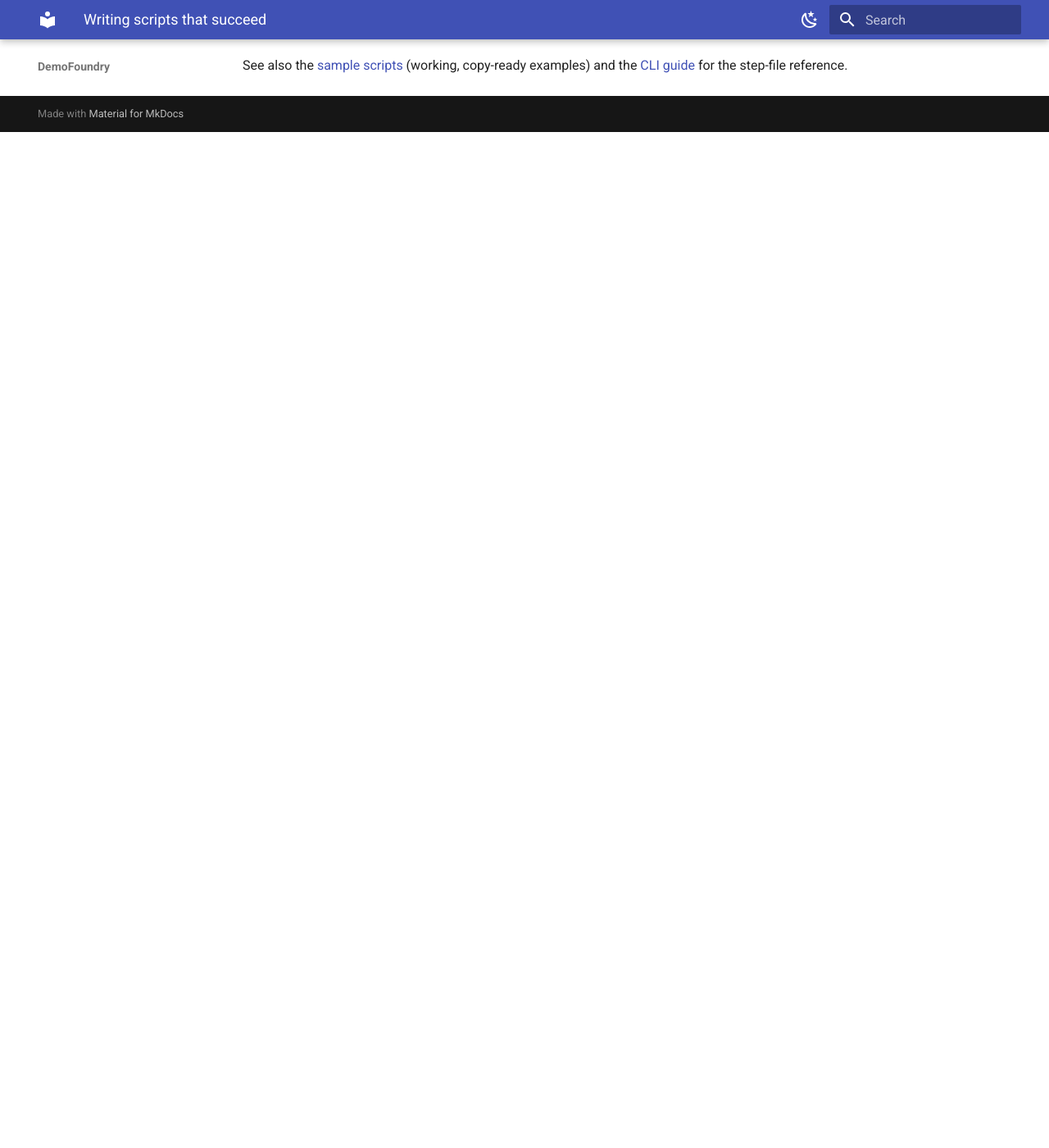
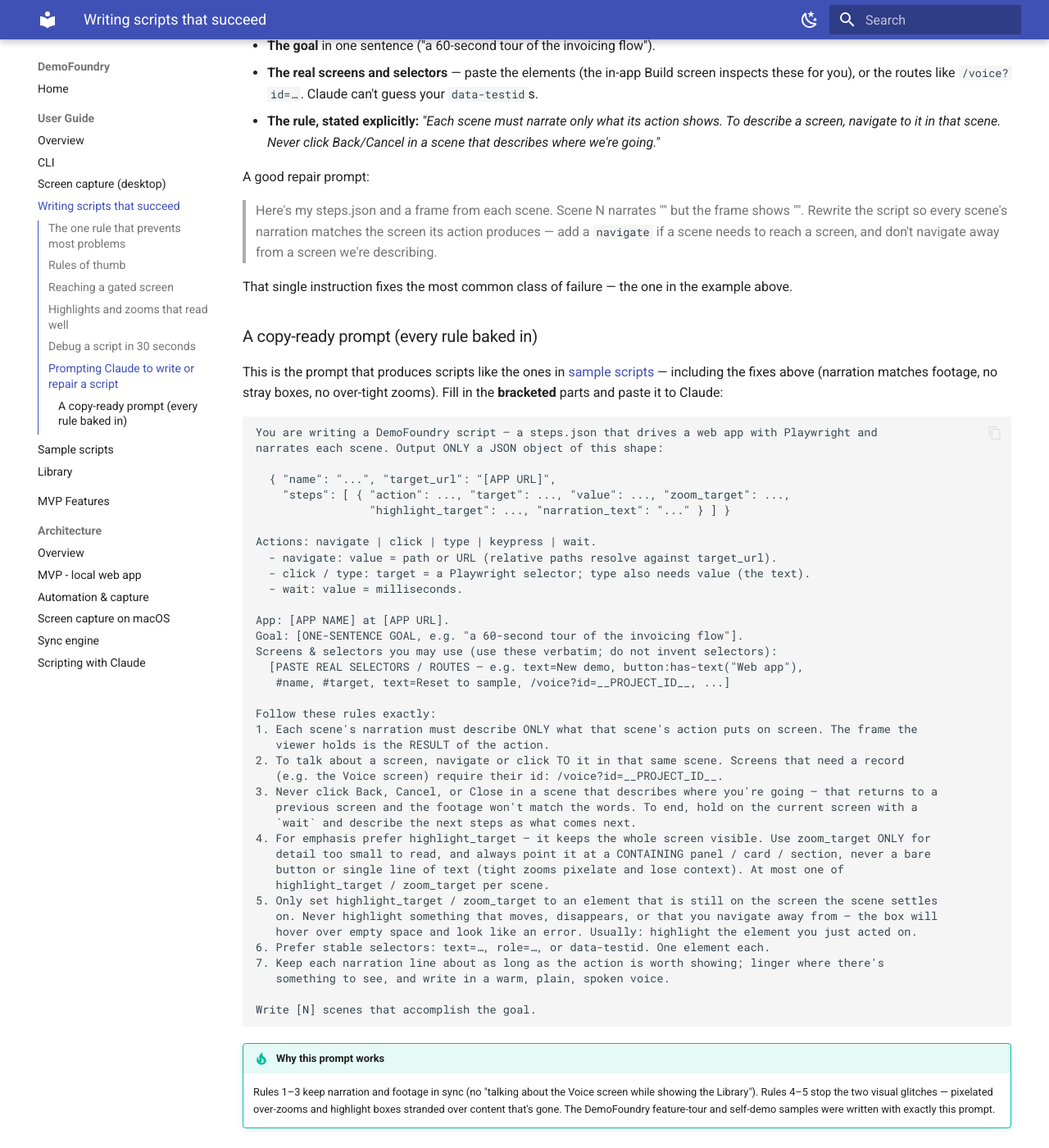
Before and after one commit to xolvco/demofoundry-lib, an MkDocs documentation site: the page built from docs/guide/writing-scripts.md, in a window 1280 px wide and 1400 px high, scrolled down 2134 px. Shown: the whole window at 82% size. Built offline with MkDocs 1.6.1 and Material for MkDocs 9.7.7, drawn with Linux system fonts in a browser that asks for light colours; before the commit the page ends 2295 px from its top, so only the background shows below that; some of the changed text lies outside the part shown.

Commit message:
docs: highlight/zoom pitfalls + a copy-ready script prompt with the fixes
writing-scripts.md additions, prompted by two real artifacts users hit:
- "Highlights and zooms that read well" — over-tight zooms (pixelate + lose
  context: zoom a container, or prefer highlight); stray highlight boxes left
  hovering over content that moved/disappeared/was navigated away from (only
  highlight elements still on the screen the scene settles on); one target per
  scene; viewport-only + scroll-into-view.
- "A copy-ready prompt (every rule baked in)" — a fill-in-the-blanks prompt that
  generates DemoFoundry scripts with all the fixes (narration matches footage,
  no stray boxes, no over-tight zooms). It's the prompt used for the self-demo
  and feature-tour samples.

Co-Authored-By: Claude Opus 4.8 (1M context) <noreply@anthropic.com>

````diff
--- a/docs/guide/writing-scripts.md
+++ b/docs/guide/writing-scripts.md
@@ -49,15 +49,37 @@ it explicitly. That's exactly what
 If a scene narrates a screen you can't reach with a plain selector, that's the tell: you need a
 `navigate` (often with an id) to get there.
 
-## Two capture facts that trip people up
+## Highlights and zooms that read well
 
-1. **The recording is viewport-only.** Anything below the fold isn't filmed. If you `highlight`
-   or `zoom` something far down the page (e.g. a control under a long list), DemoFoundry now
-   **scrolls it into view** before recording — but only if you name it as the scene's
-   `highlight_target`/`zoom_target`. Name the thing you want seen.
-2. **Don't `zoom_target` a tiny element.** Zoom crops to that element, so a small heading blows up
-   and pixelates. Zoom a **container** (a panel, a card), or skip zoom and just use `highlight_target`
-   — the highlight box and click marker already direct the eye.
+Each scene can draw a **highlight** box on `highlight_target`, a **click marker** where it clicked,
+and **zoom** in on `zoom_target`. Used well they direct the eye; used carelessly they look like
+glitches. Four things to get right:
+
+1. **The recording is viewport-only.** Anything below the fold isn't filmed. DemoFoundry now
+   **scrolls** the scene's `highlight_target`/`zoom_target` into view before recording — but only the
+   one you name. Name the thing you want seen.
+
+2. **Zoom a container, not a tiny element — or don't zoom at all.** `zoom_target` crops tightly to
+   whatever you name, so a single button or one line of text fills the whole screen: pixelated and
+   stripped of context. Point zoom at the surrounding **panel, card, or section** so the viewer still
+   sees where they are. Better yet, for plain emphasis use `highlight_target` (it keeps the full
+   screen) and reserve `zoom` for details too small to read otherwise.
+
+3. **Only highlight something that's still on the screen the scene settles on.** The box is drawn at
+   the element's captured position. If that element **moves, disappears, or you navigate away** in the
+   same scene, the box ends up hovering over empty space or unrelated content — it reads as an error.
+   Highlight the thing you just acted on (it's still there), not something transient, and don't put a
+   highlight on a scene whose action navigates to a different screen.
+
+4. **One target per scene.** A highlight and a zoom on the same scene fight each other. Pick the one
+   that tells the story.
+
+??? example "The two glitches users hit most"
+    - *Zoom too tight:* `zoom_target: "text=Pacing"` crops to the word "Pacing" — huge and blurry.
+      Fix: drop the zoom and `highlight_target` the **Pacing panel**, or zoom the panel, not the word.
+    - *Stray box:* a scene navigates to a new screen but still carries a `highlight_target` from the
+      old one — the yellow box floats over the new page. Fix: remove the highlight, or highlight an
+      element that's actually on the screen the scene lands on.
 
 ## Debug a script in 30 seconds
 
@@ -93,5 +115,58 @@ A good repair prompt:
 
 That single instruction fixes the most common class of failure — the one in the example above.
 
+### A copy-ready prompt (every rule baked in)
+
+This is the prompt that produces scripts like the ones in [sample scripts](../sample-scripts/README.md)
+— including the fixes above (narration matches footage, no stray boxes, no over-tight zooms). Fill in
+the **bracketed** parts and paste it to Claude:
+
+```text
+You are writing a DemoFoundry script — a steps.json that drives a web app with Playwright and
+narrates each scene. Output ONLY a JSON object of this shape:
+
+  { "name": "...", "target_url": "[APP URL]",
+    "steps": [ { "action": ..., "target": ..., "value": ..., "zoom_target": ...,
+                 "highlight_target": ..., "narration_text": "..." } ] }
+
+Actions: navigate | click | type | keypress | wait.
+  - navigate: value = path or URL (relative paths resolve against target_url).
+  - click / type: target = a Playwright selector; type also needs value (the text).
+  - wait: value = milliseconds.
+
+App: [APP NAME] at [APP URL].
+Goal: [ONE-SENTENCE GOAL, e.g. "a 60-second tour of the invoicing flow"].
+Screens & selectors you may use (use these verbatim; do not invent selectors):
+  [PASTE REAL SELECTORS / ROUTES — e.g. text=New demo, button:has-text("Web app"),
+   #name, #target, text=Reset to sample, /voice?id=__PROJECT_ID__, ...]
+
+Follow these rules exactly:
+1. Each scene's narration must describe ONLY what that scene's action puts on screen. The frame the
+   viewer holds is the RESULT of the action.
+2. To talk about a screen, navigate or click TO it in that same scene. Screens that need a record
+   (e.g. the Voice screen) require their id: /voice?id=__PROJECT_ID__.
+3. Never click Back, Cancel, or Close in a scene that describes where you're going — that returns to a
+   previous screen and the footage won't match the words. To end, hold on the current screen with a
+   `wait` and describe the next steps as what comes next.
+4. For emphasis prefer highlight_target — it keeps the whole screen visible. Use zoom_target ONLY for
+   detail too small to read, and always point it at a CONTAINING panel / card / section, never a bare
+   button or single line of text (tight zooms pixelate and lose context). At most one of
+   highlight_target / zoom_target per scene.
+5. Only set highlight_target / zoom_target to an element that is still on the screen the scene settles
+   on. Never highlight something that moves, disappears, or that you navigate away from — the box will
+   hover over empty space and look like an error. Usually: highlight the element you just acted on.
+6. Prefer stable selectors: text=…, role=…, or data-testid. One element each.
+7. Keep each narration line about as long as the action is worth showing; linger where there's
+   something to see, and write in a warm, plain, spoken voice.
+
+Write [N] scenes that accomplish the goal.
+```
+
+!!! tip "Why this prompt works"
+    Rules 1–3 keep narration and footage in sync (no "talking about the Voice screen while showing the
+    Library"). Rules 4–5 stop the two visual glitches — pixelated over-zooms and highlight boxes
+    stranded over content that's gone. The DemoFoundry feature-tour and self-demo samples were written
+    with exactly this prompt.
+
 See also the [sample scripts](../sample-scripts/README.md) (working, copy-ready examples) and the
 [CLI guide](cli.md) for the step-file reference.
````
